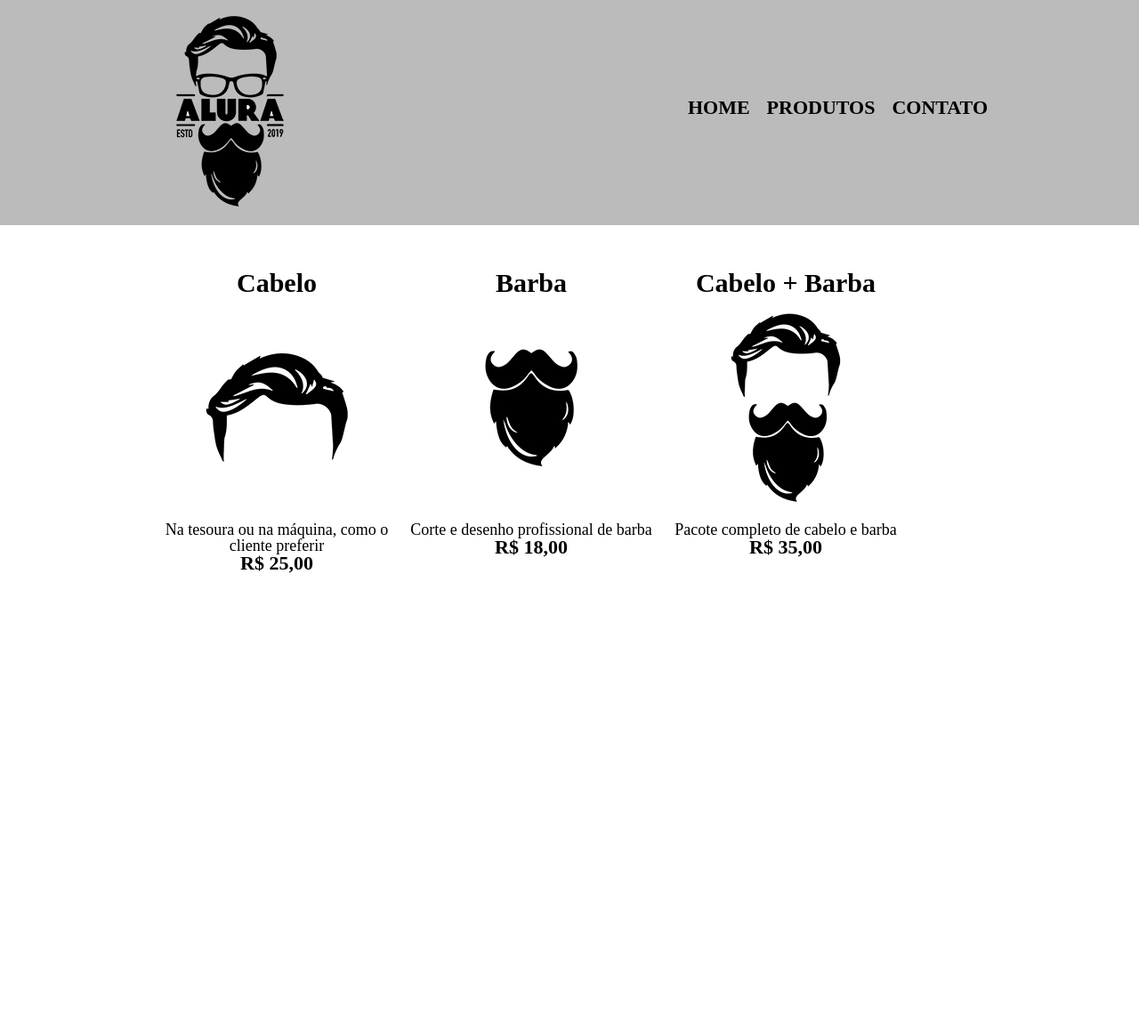
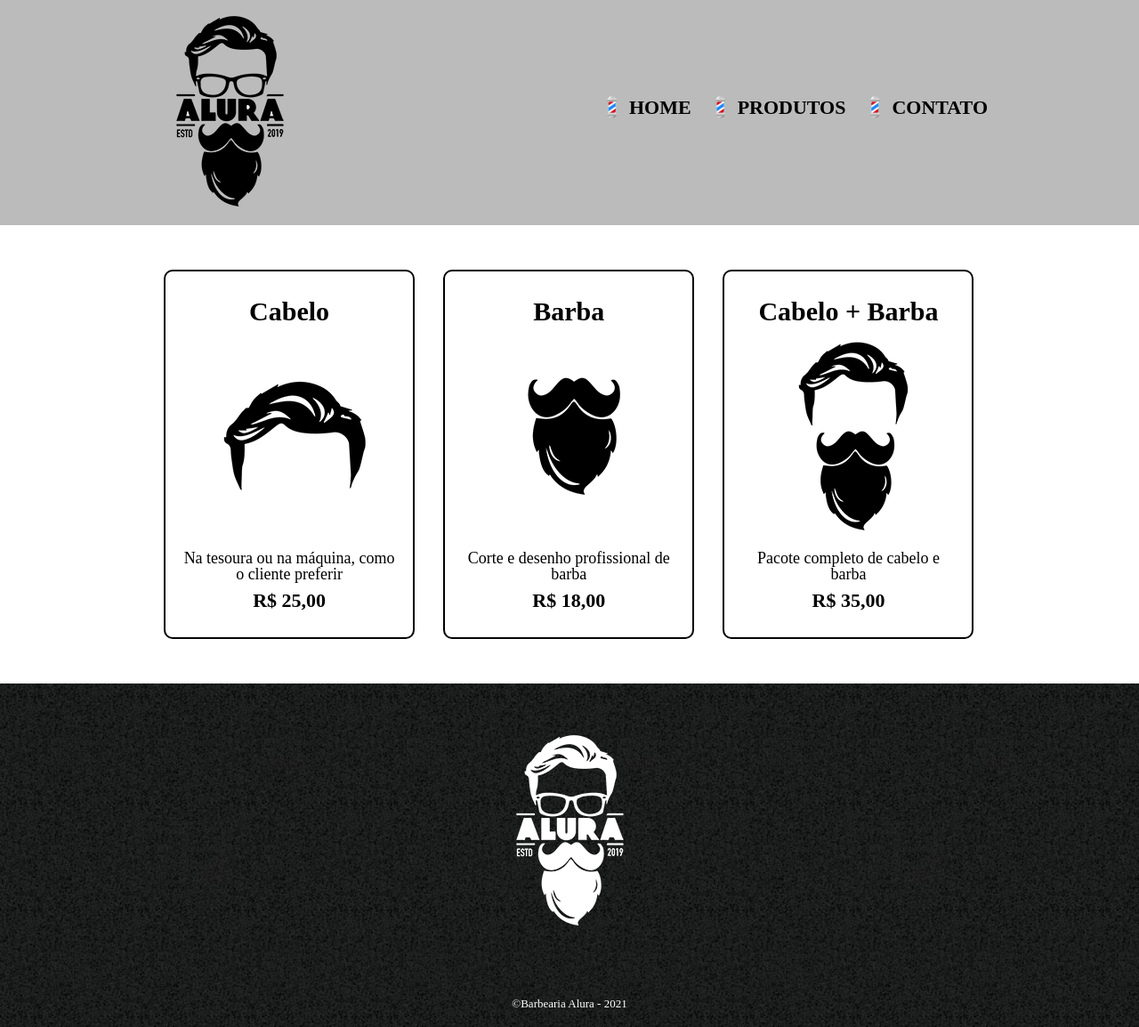
Before and after one commit to oliveirajosi/Site_Barbearia-Alura, a plain HTML site: page produtos.html in a window 1280 px wide. Shown: the whole page at 89% size. Before the commit the page ends 800 px from the top, so only its background shows below. Drawn offline with Linux system fonts and the light colour scheme.

Commit message:
Ajustes no layout

```diff
--- a/produtos.css
+++ b/produtos.css
@@ -28,9 +28,15 @@ nav a{
     text-decoration: none;
 }
 
+nav a:hover{
+    color: #C78C19;
+    text-decoration: underline;
+}
+
 .produtos{
     width: 940px;
     margin: 0 auto;
+    padding: 50px 0;
 }
 
 .produtos li{
@@ -38,13 +44,30 @@ nav a{
     text-align: center;
     width: 30%;
     vertical-align: top;
-    padding: 50px 0;
+    border: solid #000000 2px;
+    border-radius: 10px;
+    margin: 0 1.5%;
+    padding: 30px 20px;
+    box-sizing: border-box;
+}
+
+.produtos li:hover{
+    border-color:#C78C19;
+}
+
+.produtos li:active{
+    border-color: #088c19;
+}
+
+.produtos li:hover h2{
+    font-size: 34px;
 }
 
 .produtos h2{
     font-weight: bold;
     font-size: 30px;
 }
+
 
 .produto-descricao{
     font-size: 18px;
@@ -53,4 +76,21 @@ nav a{
 .preco-produto{
     font-size: 22px;
     font-weight: bold;
+    margin-top: 10px;
 }
+
+footer{
+    text-align: center;
+    background: url("assets/bg.jpg");
+}
+
+footer img{
+    padding: 40px 0;
+}
+
+.copyright{
+    margin-top: 20px;
+    padding-bottom: 20px;
+    color:#ffffff;
+    font-size: 13px;
+}
--- a/produtos.html
+++ b/produtos.html
@@ -15,9 +15,9 @@
 
             <nav>
                 <ul>
-                    <li><a href="index.html">Home</a></li>
-                    <li><a href="produtos.html">Produtos</a></li>
-                    <li><a href="contato.html">Contato</a></li>
+                    <li><a href="index.html">💈 Home</a></li>
+                    <li><a href="produtos.html">💈 Produtos</a></li>
+                    <li><a href="contato.html">💈 Contato</a></li>
                 </ul>
             </nav>
         </div>
@@ -46,5 +46,10 @@
         </ul>
     </main>
 
+    <footer>
+        <img src="assets/logo-branco.png" alt="logo-rodape">
+        <p class="copyright">&copy;Barbearia Alura - 2021</p>
+    </footer>
+
 </body>
 </html>
```
